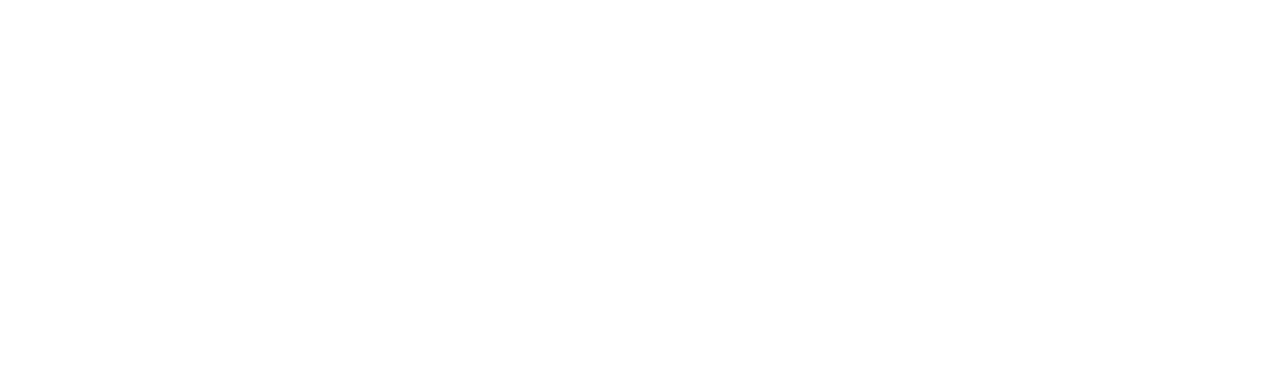
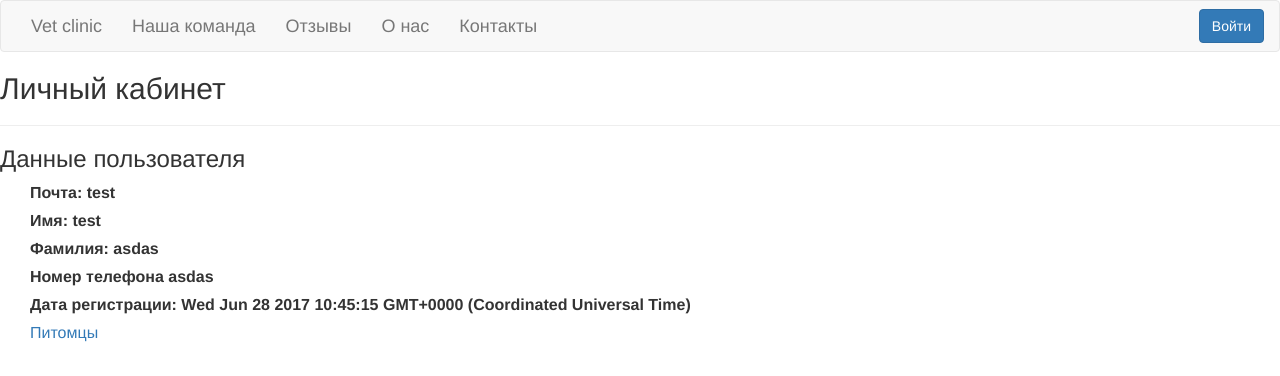
Before and after one commit to Boykooo/vetclinic-client-angular2, an Angular app: page /user in a window 1280 px wide. Before the commit this address led to /. Shown: the top 376 px of the page. Built offline with nearby package versions, Linux system fonts and the light colour scheme.

Commit message:
added mock user personal area

```diff
--- /dev/null
+++ b/src/app/main/private/user/pets/user-pets.component.html
@@ -0,0 +1,5 @@
+<navigation></navigation>
+
+
+qwewqeqw
+hello, {{test}}
--- /dev/null
+++ b/src/app/main/private/user/pets/user-pets.component.ts
@@ -0,0 +1,22 @@
+
+import {Component, OnInit} from '@angular/core'
+import {Animal} from "../../../../entity/animal";
+
+@Component({
+  selector: 'user-pets',
+  templateUrl: './user-pets.component.html'
+})
+
+export class UserPetsComponent implements OnInit{
+
+  private animals: Animal[];
+  test: string;
+
+  ngOnInit(): void {
+
+  }
+
+  setTest(test: string) : void{
+    this.test = test;
+  }
+}
--- /dev/null
+++ b/src/app/main/private/user/user-personal-area.component.html
@@ -0,0 +1,13 @@
+<navigation></navigation>
+<h2>Личный кабинет</h2>
+<hr>
+<h3>Данные пользователя</h3>
+<div style="font-size: 16px; padding-left: 30px">
+  <label>Почта: {{user.email}}</label> <br/>
+  <label>Имя: {{user.firstName}}</label> <br/>
+  <label>Фамилия: {{user.lastName}}</label> <br/>
+  <label>Номер телефона {{user.phoneNumber}}</label> <br/>
+  <label>Дата регистрации: {{user.regDate}}</label> <br/>
+
+  <a [routerLink]="['../user/pets']">Питомцы</a>
+</div>
--- /dev/null
+++ b/src/app/main/private/user/user-personal-area.component.ts
@@ -0,0 +1,21 @@
+import {Component, OnInit} from '@angular/core';
+import {User} from "../../../entity/user";
+import {UserPetsComponent} from "./pets/user-pets.component";
+
+@Component({
+  selector: 'user-personal-area',
+  templateUrl: './user-personal-area.component.html'
+})
+
+export class UserPersonalAreaComponent implements OnInit{
+  private user: User;
+
+  ngOnInit(): void {
+    this.user = new User();
+    this.user.email = 'test';
+    this.user.firstName = 'test';
+    this.user.lastName = 'asdas';
+    this.user.phoneNumber = 'asdas';
+    this.user.regDate = new Date();
+  }
+}
```
Also changed, not shown: src/app/app-routing.module.ts (deleted, +0 -26 lines), src/app/app.module.ts (+7 -4 lines), src/app/modules/admin-panel.module.ts (renamed from src/app/admin-panel.module.ts, +4 -4 lines), src/app/modules/app-routing.module.ts (added, +29 -0 lines), src/app/modules/navigation.module.ts (added, +24 -0 lines), src/app/modules/user-personal-area.module.ts (added, +26 -0 lines).
